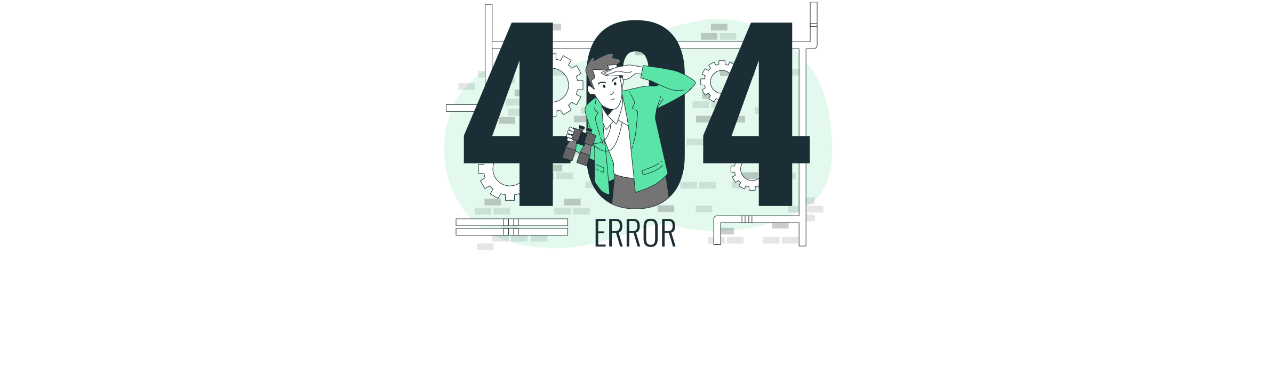
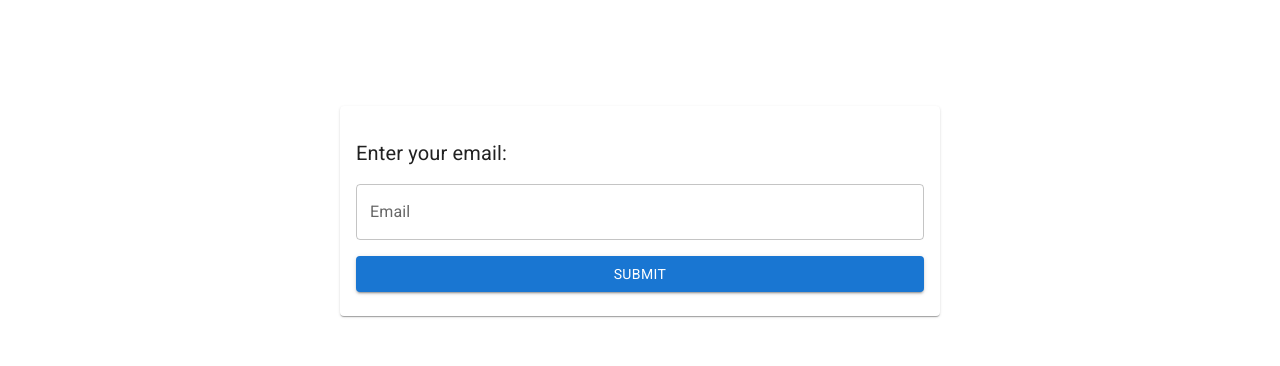
Before and after one commit to sabbir1054/robomartBD-frontend, a React (Vite) app: page /auth/forget_password in a window 1280 px wide. Shown: the part 307-673 px from the top of the page. Built offline with nearby package versions, Linux system fonts and the light colour scheme; no server answers; what froala-editor would draw is missing.

Commit message:
upload for google auth checking

```diff
--- a/src/App.jsx
+++ b/src/App.jsx
@@ -3,6 +3,7 @@ import { Route, Routes } from "react-router-dom";
 import AllBlogsPage from "./Blogs/AllBlogs/AllBlogsPage";
 import AllProductPage from "./Pages/AllProductsPage/AllProductPage";
 import AuthPages from "./Pages/AuthPages/AuthPages";
+import ForgetPassword from "./Pages/AuthPages/ForgetPassword";
 import GoogleAuthLink from "./Pages/AuthPages/GoogleAuthLink";
 import CheckOutPage from "./Pages/CheckOutPage/CheckOutPage";
 import AddBlogsPage from "./Pages/Dashboard/Admin/AddBlogs/AddBlogsPAge";
@@ -16,7 +17,6 @@ import SingleOrderDetailsPage from "./Pages/Dashboard/Customer/OrderHistory/Sing
 import Profile from "./Pages/Dashboard/Customer/Profile/Profile";
 import ForumMainPage from "./Pages/Forums/ForumMainPage";
 import Home from "./Pages/Home/Home";
-import Notfound from "./Pages/NotFound/Notfound";
 import ProductDetailsPage from "./Pages/ProductDetailsPage/ProductDetailsPage";
 import ProductSearch from "./Pages/ProductSearchPage/ProductSearch";
 import ShoppingCartPage from "./Pages/ShoppingCart/ShoppingCartPage";
@@ -31,6 +31,7 @@ import MobileNavigation from "./Shared/NavigationBars/MobileNavigationBar/Mobile
 import MobileTopNavigation from "./Shared/NavigationBars/MobileNavigationBar/MobileTopNavigation";
 import NavigationBar from "./Shared/NavigationBars/NavigationBar";
 import ScrollToTop from "./utils/ScrollToTop";
+import Notfound from "./Pages/NotFound/Notfound";
 
 function App() {
   return (
@@ -41,13 +42,17 @@ function App() {
       <ScrollToTop />
       <Routes>
         <Route path="/" element={<Home />} />
-        <Route path="/googleAuth/:link" element={<GoogleAuthLink />} />
+
         <Route path="/home" element={<Home />} />
+        <Route path="/auth/forget_password" element={<ForgetPassword />} />
+        <Route path="/api/renew_password/:code/:email" element={<ForgetPassword />} />
         <Route path="/login" element={<AuthPages />} />
         <Route path="/register" element={<AuthPages />} />
         <Route path="/products" element={<AllProductPage />} />
         <Route path="/checkout" element={<CheckOutPage />} />
+        <Route path="/googleAuth/:link" element={<GoogleAuthLink />} />
         <Route path="/*" element={<Notfound />} />
+
         <Route
           path="/products/search=/:searchTerm?"
           element={<ProductSearch />}
--- /dev/null
+++ b/src/Pages/AuthPages/ForgetPassword.jsx
@@ -0,0 +1,87 @@
+import {
+  Button,
+  Card,
+  CardContent,
+  TextField,
+  Typography,
+} from "@mui/material";
+import React, { useState } from "react";
+import Swal from "sweetalert2";
+
+const ForgetPassword = () => {
+  const [email, setEmail] = useState("");
+
+  const postEmail = () => {
+    fetch(`https://api.robomartbd.com/api/change_password`, {
+      method: "POST",
+      headers: {
+        "content-type": "application/json",
+      },
+      body: JSON.stringify({ email: email }),
+    })
+      .then((res) => res.json())
+      .then((result) => console.log(result));
+  };
+
+  const handleEmailChange = (e) => {
+    setEmail(e.target.value);
+  };
+
+  const handleSubmit = (e) => {
+    e.preventDefault();
+    if (email.length > 0) {
+      postEmail();
+    } else {
+      Swal.fire({
+        position: "center",
+        icon: "error",
+        title: "Provide your email ",
+        showConfirmButton: false,
+        timer: 1500,
+      });
+    }
+  };
+
+  return (
+    <div>
+      <div
+        style={{
+          display: "flex",
+          justifyContent: "center",
+          alignItems: "center",
+          height: "100vh",
+          minWidth: "300px",
+        }}
+      >
+        <Card style={{ minWidth: "300px", width: "600px" }}>
+          <CardContent>
+            <Typography variant="h6" sx={{ py: "15px" }}>
+              Enter your email:
+            </Typography>
+            <form onSubmit={handleSubmit} style={{ width: "100%" }}>
+              <div style={{ marginBottom: "1rem" }}>
+                <TextField
+                  fullWidth
+                  label="Email"
+                  variant="outlined"
+                  value={email}
+                  onChange={handleEmailChange}
+                />
+              </div>
+              <Button
+                variant="contained"
+                type="submit"
+                color="primary"
+                fullWidth
+              >
+                Submit
+              </Button>
+            </form>
+          </CardContent>
+        </Card>
+      </div>
+    </div>
+  );
+};
+
+export default ForgetPassword;
--- a/src/Pages/AuthPages/GoogleAuthLink.jsx
+++ b/src/Pages/AuthPages/GoogleAuthLink.jsx
@@ -7,25 +7,23 @@ const GoogleAuthLink = () => {
   const params = useParams();
   const location = useLocation();
 
-  console.log(location.search);
+  console.log(
+    ` Full URL of post : \n  https://api.robomartbd.com/api/auth/o/google-oauth2/${location.search}`
+  );
 
   const postLoginData = () => {
     fetch(
-      `https://api.robomartbd.com/api/auth/o/google-oauth2/${location.search}/`,
+      `https://api.robomartbd.com/api/auth/o/google-oauth2/${location.search}`,
       {
         method: "POST",
-        // headers: {
-        //   "content-type": "application/json",
-        // },
-        // body: JSON.stringify({}),
       }
     )
-        .then((res) => {
-            console.log(res.json());
-            res.json()
-        })
+      .then((res) => {
+        console.log("This is post response :", res);
+        res.json();
+      })
       .then((result) => {
-        console.log(result);
+        console.log("Here i get token :", result);
         if (result.detail) {
           customError(result.detail);
         }
@@ -52,7 +50,11 @@ const GoogleAuthLink = () => {
 
   return (
     <div style={{ minHeight: "80vh" }}>
-      <h1>Loading !!! </h1>
+      <h1>
+
+        Registration loading !!!
+
+      </h1>
     </div>
   );
 };
--- a/src/Pages/AuthPages/Login.jsx
+++ b/src/Pages/AuthPages/Login.jsx
@@ -114,7 +114,7 @@ const Login = ({ showPass, setShowPass }) => {
           <LoginWithGoogle />
           <p style={{ margin: "15px 0px" }}>
             Forget your password ?
-            <NavLink to={"/forget-password"}>Click Here</NavLink>
+            <NavLink to={"/auth/forget_password"}>Click Here</NavLink>
           </p>
         </Box>
       </Box>
```
Also changed, not shown: src/Pages/AuthPages/ProvideNewPassForget.jsx (added, +11 -0 lines), 3 other files (tests, documents, lock files or other folders).
